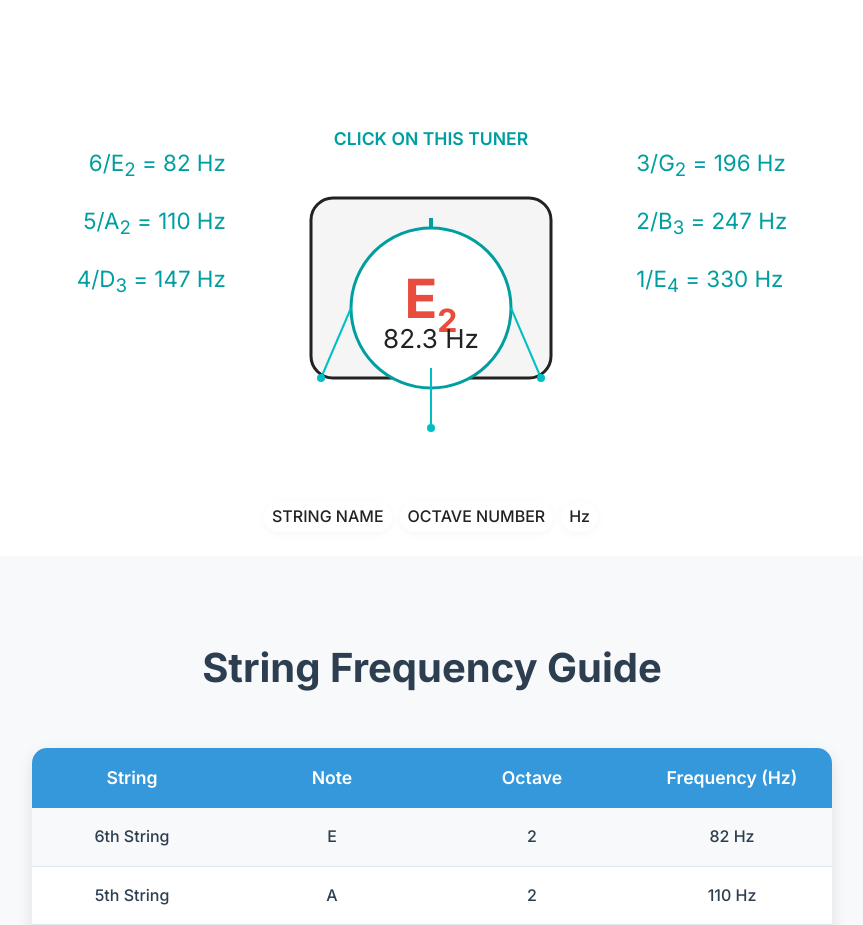
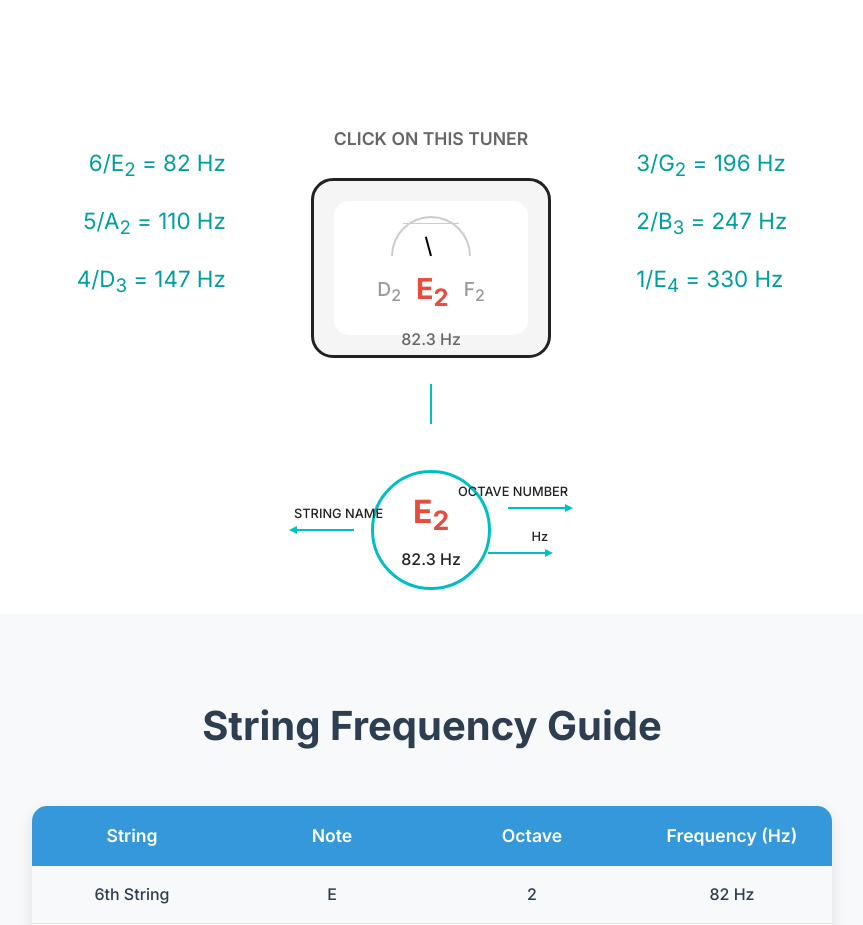
Before and after one commit to carib/bilingual-guitar-classes, a plain HTML site: page tuner.html in a window 1280 px wide. Shown: the part 994-1919 px from the top of the page, without its empty margins (208-1071 px from the left). Drawn offline with Linux system fonts and the light colour scheme.

Commit message:
fix tuner diagram

```diff
--- a/css/styles.css
+++ b/css/styles.css
@@ -1130,11 +1130,12 @@ html {
     padding: 1rem 2rem;
 }
 
-/* Tuner Diagram Section (tighter layout) */
+/* Tuner Diagram Section - Fresh Implementation */
 .tuner-diagram-section {
     padding: 3rem 0 1.5rem;
     background: #fff;
 }
+
 .tuner-diagram-wrapper {
     display: flex;
     align-items: flex-start;
@@ -1142,6 +1143,7 @@ html {
     gap: 2.2rem;
     flex-wrap: wrap;
 }
+
 .tuner-diagram-list {
     display: flex;
     flex-direction: column;
@@ -1152,67 +1154,259 @@ html {
     min-width: 120px;
     margin-top: 1.2rem;
 }
+
 .tuner-diagram-list.left {
     align-items: flex-end;
     text-align: right;
 }
+
 .tuner-diagram-list.right {
     align-items: flex-start;
     text-align: left;
 }
+
 .tuner-diagram-center {
     display: flex;
     flex-direction: column;
     align-items: center;
-    gap: 0.1rem;
+    gap: 1rem;
     min-width: 340px;
     max-width: 100vw;
     position: relative;
 }
+
 .tuner-diagram-label.top {
-    color: #009ea0;
+    color: #666;
     font-size: 1.1rem;
     font-weight: 600;
-    margin-bottom: 0.2rem;
+    margin-bottom: 0.5rem;
     background: none;
     box-shadow: none;
     padding: 0;
 }
-.tuner-svg {
-    display: block;
-    margin: 0 auto;
-    background: none;
-    max-width: 100%;
-    height: auto;
+
+/* Tuner Interface Box */
+.tuner-interface-box {
+    width: 240px;
+    height: 180px;
+    border: 3px solid #222;
+    border-radius: 22px;
+    background: #f5f5f5;
+    padding: 20px;
+    position: relative;
 }
-.tuner-diagram-labels-row {
+
+.tuner-screen {
+    width: 100%;
+    height: 100%;
+    background: white;
+    border-radius: 15px;
+    padding: 15px;
     display: flex;
+    flex-direction: column;
+    align-items: center;
     justify-content: space-between;
-    width: 340px;
-    margin: 0.02rem 0 0.02rem 0;
-    gap: 0.1rem;
 }
-.tuner-diagram-labels-row.compact {
+
+/* Tuner Dial */
+.tuner-dial {
+    position: relative;
+    width: 80px;
+    height: 40px;
+    margin-bottom: 10px;
+}
+
+.dial-arc {
+    width: 80px;
+    height: 40px;
+    border: 2px solid #ccc;
+    border-bottom: none;
+    border-radius: 40px 40px 0 0;
+    position: relative;
+}
+
+.dial-arc::before {
+    content: '';
+    position: absolute;
+    top: 5px;
+    left: 10px;
+    right: 10px;
+    height: 1px;
+    background: #ccc;
+}
+
+.dial-arc::after {
+    content: '';
+    position: absolute;
+    top: 5px;
+    left: 20px;
+    right: 20px;
+    height: 1px;
+    background: #ccc;
+}
+
+.dial-needle {
+    position: absolute;
+    top: 20px;
+    left: 50%;
+    width: 2px;
+    height: 20px;
+    background: #000;
+    transform: translateX(-50%) rotate(-15deg);
+    transform-origin: bottom center;
+}
+
+/* Note Display */
+.note-display {
     display: flex;
+    gap: 15px;
+    align-items: center;
+    margin-bottom: 10px;
+}
+
+.note-option {
+    font-size: 1.2rem;
+    color: #999;
+    font-weight: 500;
+}
+
+.note-current {
+    font-size: 1.8rem;
+    color: #e74c3c;
+    font-weight: bold;
+}
+
+/* Frequency Display */
+.frequency-display {
+    font-size: 1rem;
+    color: #666;
+    font-weight: 500;
+}
+
+/* Connection Line */
+.connection-line {
+    width: 2px;
+    height: 40px;
+    background: #00bfc4;
+    margin: 10px 0;
+}
+
+/* Explanation Circle */
+.explanation-circle {
+    width: 120px;
+    height: 120px;
+    border: 3px solid #00bfc4;
+    border-radius: 50%;
+    background: white;
+    display: flex;
+    flex-direction: column;
+    align-items: center;
     justify-content: center;
-    align-items: center;
-    gap: 0.5rem;
-    margin: 0.1rem 0 0 0;
+    position: relative;
+    margin-top: 20px;
 }
-.tuner-diagram-label.left,
-.tuner-diagram-label.right,
-.tuner-diagram-label.bottom {
-    position: static;
+
+.explanation-content {
+    text-align: center;
+}
+
+.explanation-note {
+    font-size: 2rem;
+    color: #e74c3c;
+    font-weight: bold;
+    margin-bottom: 5px;
+}
+
+.explanation-frequency {
     font-size: 1rem;
     color: #222;
-    background: #fff;
-    padding: 0.15em 0.5em;
-    border-radius: 1em;
-    box-shadow: 0 2px 8px rgba(0,0,0,0.04);
     font-weight: 500;
+}
+
+/* Precision Lines */
+.precision-lines {
+    position: absolute;
+    top: 0;
+    left: 0;
+    right: 0;
+    bottom: 0;
     pointer-events: none;
+}
+
+.precision-line-left,
+.precision-line-right-top,
+.precision-line-right-bottom {
+    position: absolute;
+}
+
+.precision-line-left {
+    left: -80px;
+    top: 50%;
+    transform: translateY(-50%);
+}
+
+.precision-line-right-top {
+    right: -80px;
+    top: 30%;
+}
+
+.precision-line-right-bottom {
+    right: -60px;
+    top: 70%;
+}
+
+.precision-line-left .line,
+.precision-line-right-top .line,
+.precision-line-right-bottom .line {
+    width: 60px;
+    height: 2px;
+    background: #00bfc4;
+    position: relative;
+}
+
+.precision-line-left .line::after {
+    content: '';
+    position: absolute;
+    left: -5px;
+    top: -3px;
+    width: 0;
+    height: 0;
+    border-style: solid;
+    border-width: 4px 8px 4px 0;
+    border-color: transparent #00bfc4 transparent transparent;
+}
+
+.precision-line-right-top .line::after,
+.precision-line-right-bottom .line::after {
+    content: '';
+    position: absolute;
+    right: -5px;
+    top: -3px;
+    width: 0;
+    height: 0;
+    border-style: solid;
+    border-width: 4px 0 4px 8px;
+    border-color: transparent transparent transparent #00bfc4;
+}
+
+.precision-line-left .label,
+.precision-line-right-top .label,
+.precision-line-right-bottom .label {
+    position: absolute;
+    top: -25px;
+    font-size: 0.8rem;
+    color: #222;
+    font-weight: 500;
     white-space: nowrap;
-    margin: 0;
+}
+
+.precision-line-left .label {
+    left: 0;
+}
+
+.precision-line-right-top .label,
+.precision-line-right-bottom .label {
+    right: 0;
 }
 @media (max-width: 900px) {
     .tuner-diagram-wrapper {
@@ -1226,30 +1420,76 @@ html {
         min-width: 0;
         margin-top: 0;
     }
-    .tuner-diagram-labels-row {
-        width: 220px;
-    }
     .tuner-diagram-center {
         min-width: 220px;
     }
+    .tuner-interface-box {
+        width: 200px;
+        height: 150px;
+    }
+    .explanation-circle {
+        width: 100px;
+        height: 100px;
+    }
+    .explanation-note {
+        font-size: 1.5rem;
+    }
+    .precision-line-left {
+        left: -60px;
+    }
+    .precision-line-right-top,
+    .precision-line-right-bottom {
+        right: -60px;
+    }
 }
+
 @media (max-width: 500px) {
     .tuner-diagram-center {
         min-width: 0;
     }
-    .tuner-svg {
-        width: 200px;
-        height: 200px;
+    .tuner-interface-box {
+        width: 180px;
+        height: 135px;
     }
-    .tuner-diagram-labels-row {
-        width: 140px;
-        font-size: 0.85rem;
+    .tuner-screen {
+        padding: 10px;
     }
-    .tuner-diagram-label.left, .tuner-diagram-label.right, .tuner-diagram-label.bottom {
-        font-size: 0.85rem;
+    .dial-arc {
+        width: 60px;
+        height: 30px;
     }
-    .tuner-diagram-label.top {
-        font-size: 0.95rem;
+    .note-current {
+        font-size: 1.5rem;
+    }
+    .note-option {
+        font-size: 1rem;
+    }
+    .explanation-circle {
+        width: 80px;
+        height: 80px;
+    }
+    .explanation-note {
+        font-size: 1.2rem;
+    }
+    .explanation-frequency {
+        font-size: 0.8rem;
+    }
+    .precision-line-left .line,
+    .precision-line-right-top .line,
+    .precision-line-right-bottom .line {
+        width: 40px;
+    }
+    .precision-line-left {
+        left: -50px;
+    }
+    .precision-line-right-top,
+    .precision-line-right-bottom {
+        right: -50px;
+    }
+    .precision-line-left .label,
+    .precision-line-right-top .label,
+    .precision-line-right-bottom .label {
+        font-size: 0.7rem;
     }
     .tuner-diagram-list {
         font-size: 1rem;
--- a/tuner.html
+++ b/tuner.html
@@ -118,32 +118,67 @@
     <section class="tuner-diagram-section">
         <div class="container">
             <div class="tuner-diagram-wrapper">
+                <!-- Left side string frequencies -->
                 <div class="tuner-diagram-list left">
                     <div>6/E<sub>2</sub> = 82 Hz</div>
                     <div>5/A<sub>2</sub> = 110 Hz</div>
                     <div>4/D<sub>3</sub> = 147 Hz</div>
                 </div>
+
+                <!-- Center tuner display -->
                 <div class="tuner-diagram-center">
                     <div class="tuner-diagram-label top">CLICK ON THIS TUNER</div>
-                    <svg viewBox="0 0 340 340" width="340" height="340" class="tuner-svg">
-                        <rect x="50" y="40" width="240" height="180" rx="22" fill="#f5f5f5" stroke="#222" stroke-width="3"/>
-                        <line x1="170" y1="120" x2="170" y2="60" stroke="#009ea0" stroke-width="4"/>
-                        <circle cx="170" cy="150" r="80" fill="#fff" stroke="#009ea0" stroke-width="3"/>
-                        <text x="170" y="160" text-anchor="middle" font-size="54" font-family="Inter, Arial, sans-serif" fill="#e74c3c" font-weight="bold">E<tspan font-size="32" dy="14">2</tspan></text>
-                        <text x="170" y="190" text-anchor="middle" font-size="26" font-family="Inter, Arial, sans-serif" fill="#222">82.3 Hz</text>
-                        <line x1="90" y1="150" x2="60" y2="220" stroke="#00bfc4" stroke-width="2"/>
-                        <line x1="170" y1="210" x2="170" y2="270" stroke="#00bfc4" stroke-width="2"/>
-                        <line x1="250" y1="150" x2="280" y2="220" stroke="#00bfc4" stroke-width="2"/>
-                        <circle cx="60" cy="220" r="4" fill="#00bfc4"/>
-                        <circle cx="170" cy="270" r="4" fill="#00bfc4"/>
-                        <circle cx="280" cy="220" r="4" fill="#00bfc4"/>
-                    </svg>
-                    <div class="tuner-diagram-labels-row compact">
-                        <div class="tuner-diagram-label left">STRING NAME</div>
-                        <div class="tuner-diagram-label right">OCTAVE NUMBER</div>
-                        <div class="tuner-diagram-label bottom">Hz</div>
+
+                    <!-- Main tuner interface -->
+                    <div class="tuner-interface-box">
+                        <div class="tuner-screen">
+                            <!-- Semi-circular dial with needle -->
+                            <div class="tuner-dial">
+                                <div class="dial-arc"></div>
+                                <div class="dial-needle"></div>
+                            </div>
+
+                            <!-- Note display -->
+                            <div class="note-display">
+                                <span class="note-option">D<sub>2</sub></span>
+                                <span class="note-current">E<sub>2</sub></span>
+                                <span class="note-option">F<sub>2</sub></span>
+                            </div>
+
+                            <!-- Frequency display -->
+                            <div class="frequency-display">82.3 Hz</div>
+                        </div>
+                    </div>
+
+                    <!-- Connection line from tuner to explanation -->
+                    <div class="connection-line"></div>
+
+                    <!-- Explanation circle -->
+                    <div class="explanation-circle">
+                        <div class="explanation-content">
+                            <div class="explanation-note">E<sub>2</sub></div>
+                            <div class="explanation-frequency">82.3 Hz</div>
+                        </div>
+
+                        <!-- Precision lines with labels -->
+                        <div class="precision-lines">
+                            <div class="precision-line-left">
+                                <div class="line"></div>
+                                <div class="label">STRING NAME</div>
+                            </div>
+                            <div class="precision-line-right-top">
+                                <div class="line"></div>
+                                <div class="label">OCTAVE NUMBER</div>
+                            </div>
+                            <div class="precision-line-right-bottom">
+                                <div class="line"></div>
+                                <div class="label">Hz</div>
+                            </div>
+                        </div>
                     </div>
                 </div>
+
+                <!-- Right side string frequencies -->
                 <div class="tuner-diagram-list right">
                     <div>3/G<sub>2</sub> = 196 Hz</div>
                     <div>2/B<sub>3</sub> = 247 Hz</div>
```
Also changed, not shown: assets/images/original-tuner.png (added), assets/images/tuner.png (renamed from assets/tuner.png), 1 other file.
